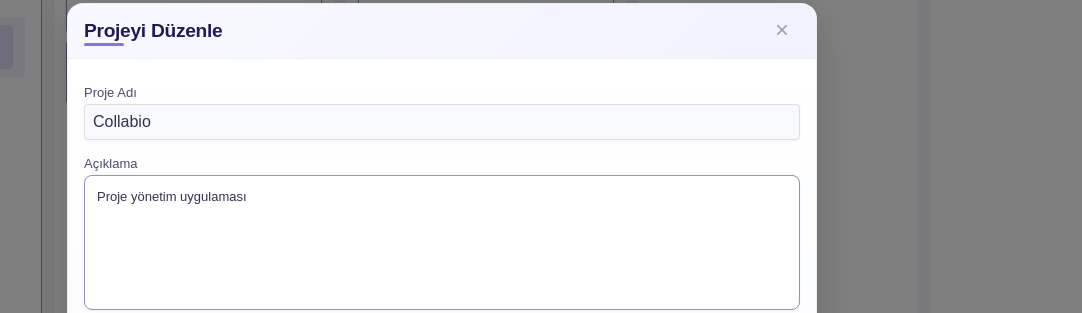
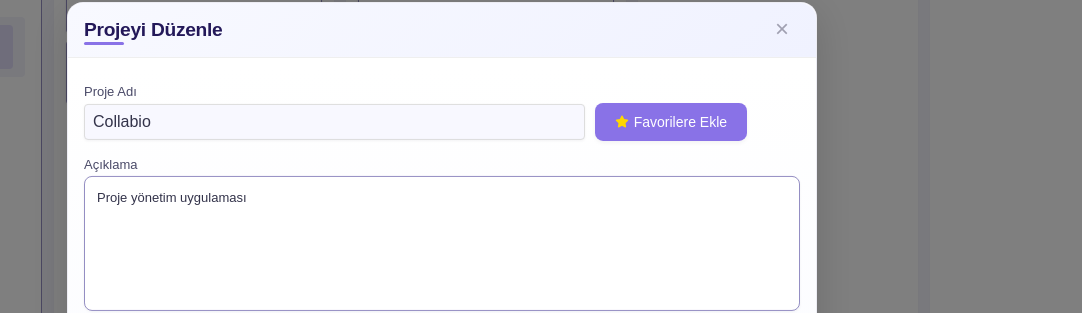
Before and after one commit to Bedirhan74/collabioproject, a website: page index.html in a window 1280 px wide. Both pictures are taken after a click on the button 92 px from the left and 319 px from the top of the page. Shown: the part 272-585 px from the top of the page, 198-1280 px from the left. Drawn offline with Linux system fonts and the light colour scheme.

Commit message:
member ekleme modalına favırileme alanı eklendi

```diff
--- a/index.html
+++ b/index.html
@@ -315,7 +315,13 @@
                 <form id="projectEditForm">
                     <div class="form-group">
                         <label for="projectName">Proje Adı</label>
-                        <input type="text" id="projectName" class="form-control" required>
+                        <div style="display: flex; align-items: center; gap: 10px;">
+                            <input type="text" id="projectName" class="form-control" style="width: 70%;" required>
+                            <button type="button" id="favoriteProjectBtn" class="btn" style="display: flex; align-items: center; gap: 5px;">
+                                <i class="fas fa-star" style="color: gold;"></i>
+                                <span>Favorilere Ekle</span>
+                            </button>
+                        </div>
                     </div>
 
                     <div class="form-group">
@@ -434,13 +440,15 @@
             const projectMembersContainer = document.getElementById('projectMembers');
             const projectNameInput = document.getElementById('projectName');
             const projectDescriptionInput = document.getElementById('projectDescription');
+            const favoriteProjectBtn = document.getElementById('favoriteProjectBtn');
 
             // Mevcut proje bilgileri (örnek veri)
             let currentProject = {
                 id: 'collabio',
                 name: 'Collabio',
                 description: 'Proje yönetim uygulaması',
-                members: []
+                members: [],
+                isFavorite: false
             };
 
             // Proje düzenleme butonlarına tıklama olayı ekle
@@ -457,12 +465,26 @@
                 projectNameInput.value = currentProject.name;
                 projectDescriptionInput.value = currentProject.description || '';
 
+                // Favori durumunu güncelle
+                updateFavoriteButton();
+
                 // Mevcut üyeleri yükle
                 loadProjectMembers();
 
                 // Modalı göster
                 projectEditModal.style.display = 'flex';
                 document.body.classList.add('modal-open');
+            }
+
+            // Favori butonunu güncelle
+            function updateFavoriteButton() {
+                if (currentProject.isFavorite) {
+                    favoriteProjectBtn.innerHTML = '<i class="fas fa-star" style="color: gold;"></i> <span>Favorilerden Çıkar</span>';
+                    favoriteProjectBtn.classList.add('active');
+                } else {
+                    favoriteProjectBtn.innerHTML = '<i class="fas fa-star" style="color: gold;"></i> <span>Favorilere Ekle</span>';
+                    favoriteProjectBtn.classList.remove('active');
+                }
             }
 
             // Modalı kapat
@@ -526,6 +548,18 @@
                 });
             }
 
+            // Favori butonuna tıklama olayı ekle
+            favoriteProjectBtn.addEventListener('click', function() {
+                // Favori durumunu tersine çevir
+                currentProject.isFavorite = !currentProject.isFavorite;
+
+                // Butonu güncelle
+                updateFavoriteButton();
+
+                // Burada API çağrısı yapılabilir
+                console.log('Favori durumu güncellendi:', currentProject.isFavorite);
+            });
+
             // Form gönderimi
             projectEditForm.addEventListener('submit', function(e) {
                 e.preventDefault();
```
